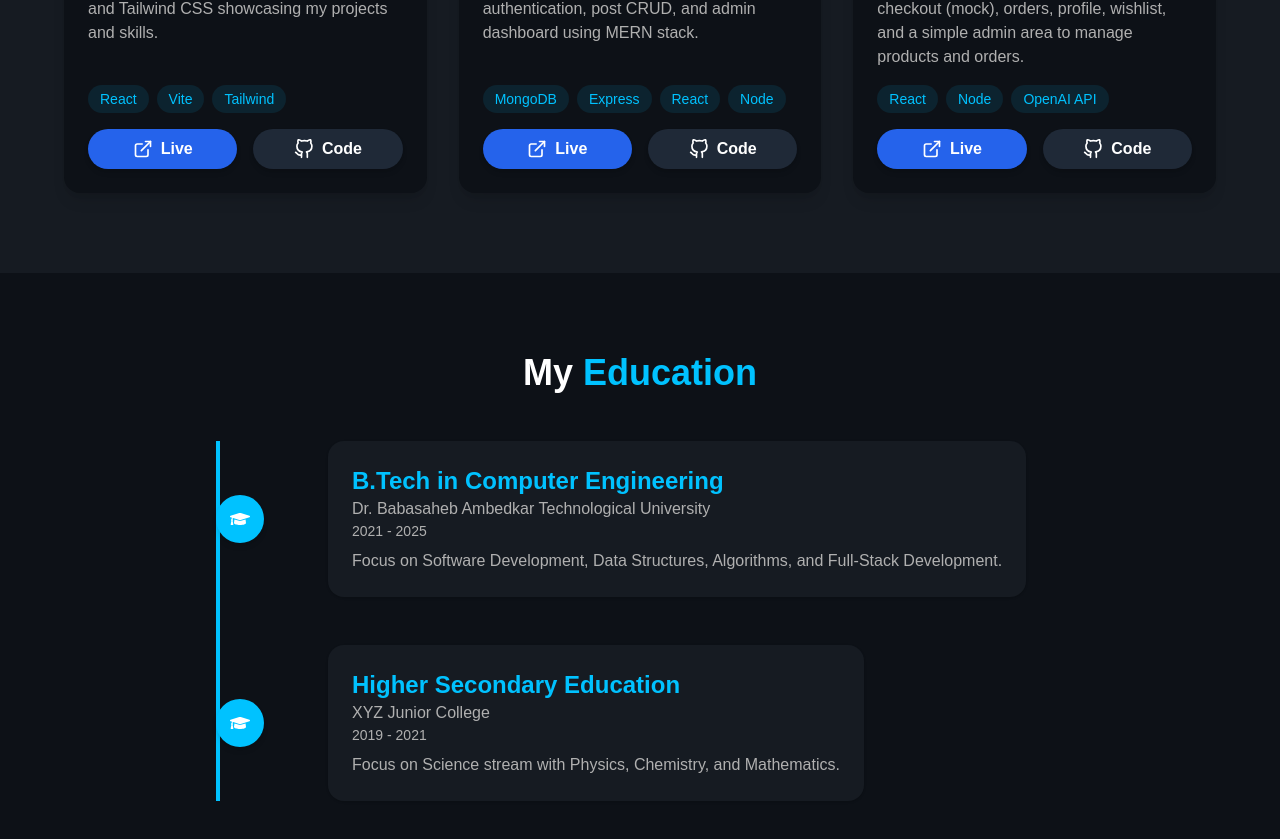
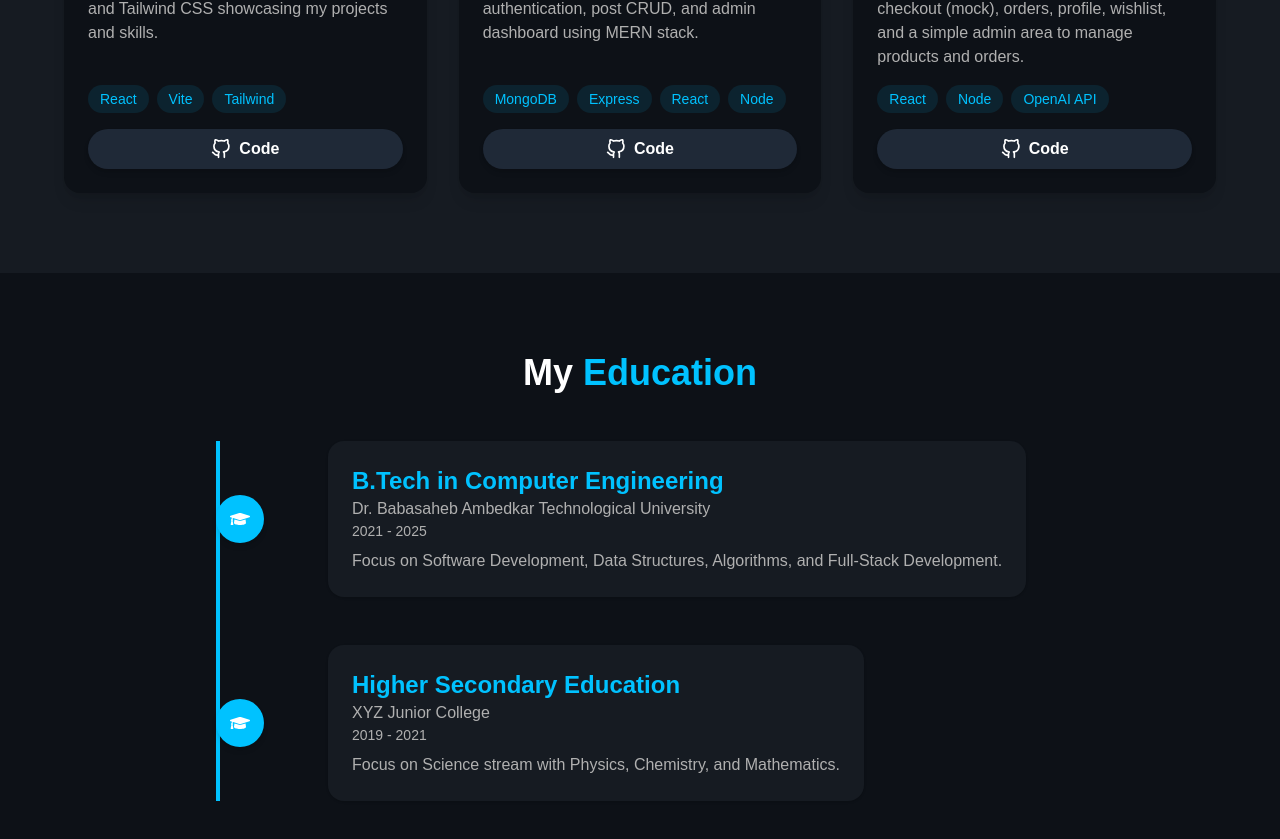
Before and after one commit to Malik-AK47/portfolio, a React (Vite) app: page / in a window 1280 px wide. Shown: the part 1251-2090 px from the top of the page. Built offline with nearby package versions, Linux system fonts and the light colour scheme.

Commit message:
Remove Live Button from Projects component
Removed Live Button from project component.

```diff
--- a/src/components/Projects.jsx
+++ b/src/components/Projects.jsx
@@ -82,14 +82,6 @@ function Projects() {
                 ))}
               </div>
  <div className="flex gap-4 mt-auto">
-  {/* Live Button - Blue */}
-  <a
-    href={project.link}
-    target="_blank"
-    className="flex-1 flex items-center justify-center gap-2 bg-blue-600 text-white font-semibold rounded-full px-6 py-2 shadow-md hover:bg-blue-500 hover:shadow-xl hover:-translate-y-1 transform transition-all duration-300"
-  >
-    <FiExternalLink size={20} /> Live
-  </a>
 
   {/* Code Button - Dark Gray */}
   <a
```
